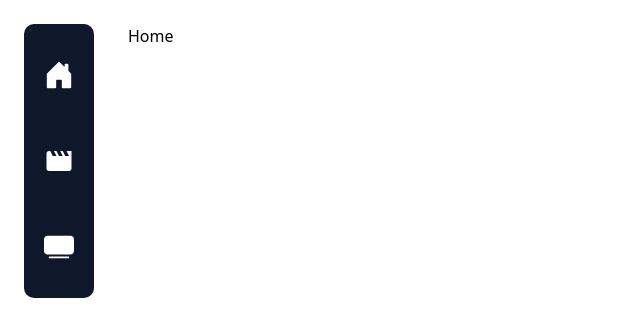
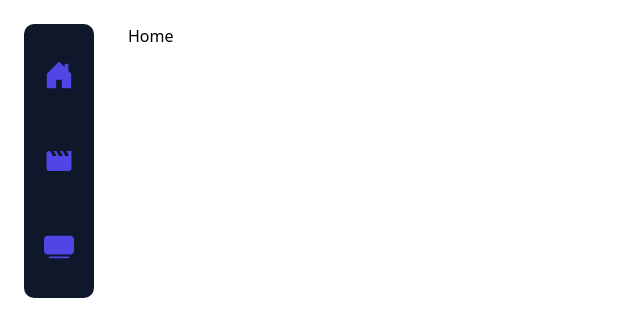
Before and after one commit to rhenaldkarrel/modern-react-movie-app, a React (Vite) app: page / in a window 1280 px wide. Shown: the top 336 px of the page, without its empty margins (0-640 px from the left). Built offline with nearby package versions, Linux system fonts and the light colour scheme.

Commit message:
style: add active nav item state styling

```diff
--- a/src/components/common/navigation/NavItem.jsx
+++ /dev/null
@@ -1,15 +0,0 @@
-import { Link } from 'react-router-dom';
-
-const NavItem = ({ children, to, label }) => {
-	return (
-		<Link
-			to={to}
-			className="flex items-center gap-2 transition-all rounded-lg hover:bg-gray-50 hover:text-black p-3 lg:py-7"
-		>
-			{children}
-			<span className="hidden sm:block lg:hidden capitalize">{label}</span>
-		</Link>
-	);
-};
-
-export default NavItem;
--- a/src/components/common/navigation/index.jsx
+++ b/src/components/common/navigation/index.jsx
@@ -1,6 +1,6 @@
 import { BsFillTvFill, BsFillHouseDoorFill } from 'react-icons/bs';
 import { MdMovieCreation } from 'react-icons/md';
-import NavItem from './NavItem';
+import NavItem from './nav-item';
 
 export function Navigation() {
 	return (
--- /dev/null
+++ b/src/components/common/navigation/nav-item.jsx
@@ -0,0 +1,21 @@
+import { NavLink } from 'react-router-dom';
+import clsx from 'clsx';
+
+const NavItem = ({ children, to, label }) => {
+	return (
+		<NavLink
+			to={to}
+			className={({ isActive }) =>
+				clsx(
+					'flex items-center gap-2 transition-all rounded-lg hover:bg-gray-50 hover:text-black p-3 lg:py-7',
+					{ 'text-indigo-600': isActive }
+				)
+			}
+		>
+			{children}
+			<span className="hidden sm:block lg:hidden capitalize">{label}</span>
+		</NavLink>
+	);
+};
+
+export default NavItem;
```
